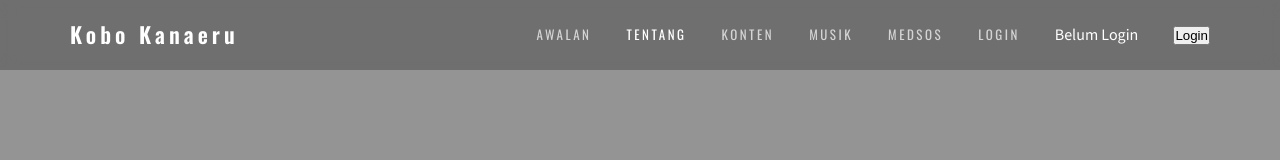
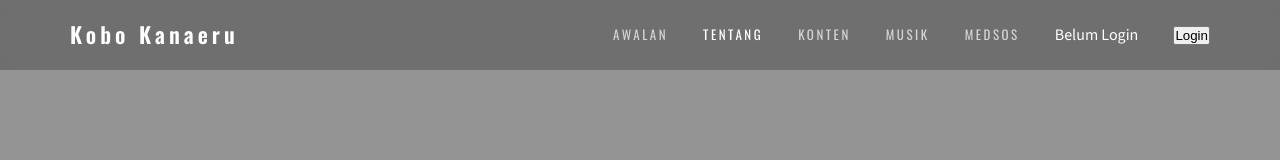
Before and after one commit to atikasmufie-oss/hmmm, a plain HTML site: page index.html in a window 1280 px wide. Shown: the top 160 px of the page. Drawn offline with nearby package versions, Linux system fonts and the light colour scheme; files whose address does not match are found by name.

Commit message:
Update index.html

```diff
--- a/index.html
+++ b/index.html
@@ -36,7 +36,6 @@ https://templatemo.com/tm-612-parallax-starter
                 <li><a href="#services">KONTEN</a></li>
                 <li><a href="#gallery">MUSIK</a></li>
                 <li><a href="#contact">MEDSOS</a></li>
-                <li><a href="#contact">LOGIN</a></li>
                 <p id=userInfo">Belum Login</p>
 
     <div id="authAtrea">
```
